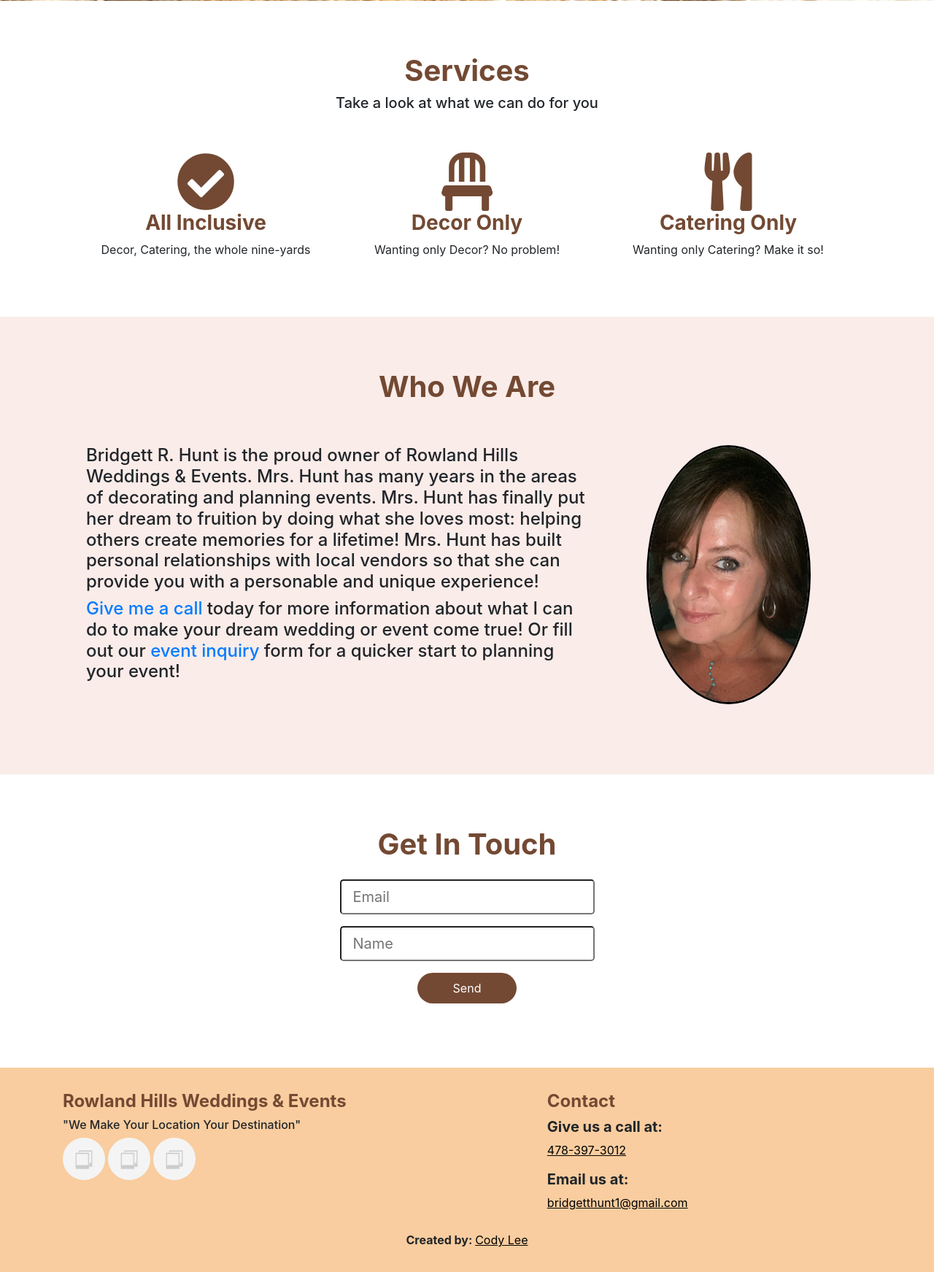
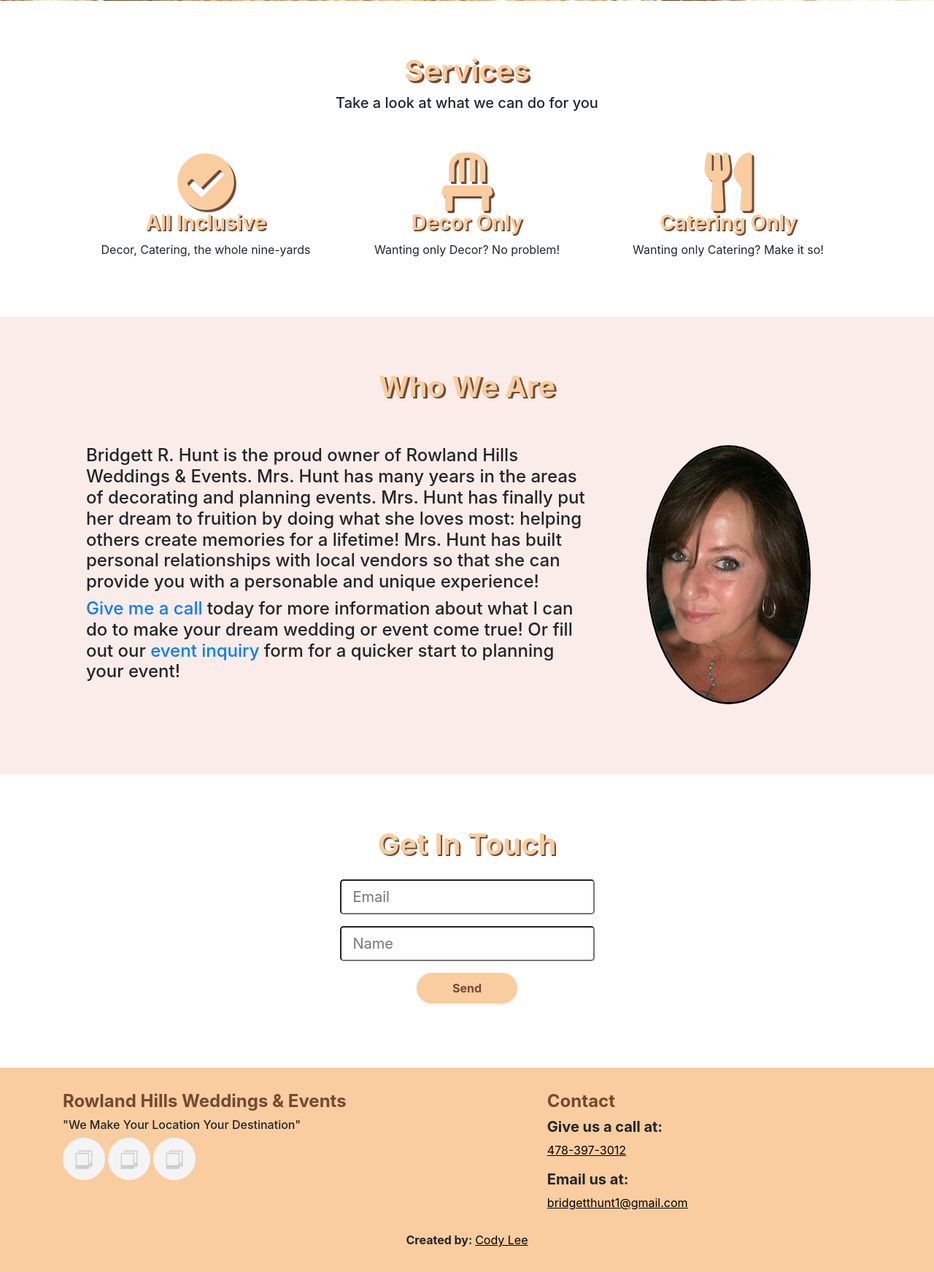
Before and after one commit to leecodya/rowland-hills, a Flask app: page / in a window 1280 px wide. Shown: the part 478-2221 px from the top of the page at 73% size. Run offline with Flask 2, Linux system fonts and the light colour scheme; some libraries are stand-ins or nearby versions.

Commit message:
made styling changes to home and services page that reduces the brown color on the page

```diff
--- a/static/style.css
+++ b/static/style.css
@@ -9,11 +9,28 @@
     color: white;
 }
 .primary-text{
-    color: #f9cd9f;
+    color: #f9cd9f !important;
+    font-weight: bold;
+}
+.secondary-text{
+    color: #faece9 !important;
+    font-weight: bold;
 }
 .brown-text{
     color: #734933 !important;
     font-weight: bolder;
+}
+.brown-text-border{
+    text-shadow: -1px 1px 0 #734933,
+                1px 1px 0 #734933,
+                1px -1px 0 #734933,
+                -1px -1px 0 #734933;
+}
+.primary-text-border{
+    text-shadow: -1px 1px 0 #f9cd9f,
+                1px 1px 0 #f9cd9f,
+                1px -1px 0 #f9cd9f,
+                -1px -1px 0 #f9cd9f;
 }
 .right-border{
     border-right: black solid 3px;
@@ -32,3 +49,6 @@
     background-color: #734933;
     color: white;
 }
+.serif{
+    font-family: Cambria, Cochin, Georgia, Times, 'Times New Roman', serif;
+}
--- a/templates/home.html
+++ b/templates/home.html
@@ -7,25 +7,25 @@
 <div class="bg-white">
     <div class="container p-5">
         <div class="row justify-content-center">
-            <h1 class="brown-text pt-4">Services</h1>
+            <h1 class="primary-text pt-4" style="text-shadow: 3px 3px #734933;">Services</h1>
         </div>
         <div class="row justify-content-center">
             <h5>Take a look at what we can do for you</h5>
         </div>
         <div class="row pt-5 pb-3">
             <div class="col-md-4 text-center">
-                <i class="far fa-check-circle fa-5x brown-text"></i>
-                <h3 class="brown-text">All Inclusive</h3>
+                <i class="far fa-check-circle fa-5x primary-text" style="text-shadow: 3px 3px #734933;"></i>
+                <h3 class="primary-text" style="text-shadow: 2px 2px #734933;">All Inclusive</h3>
                 <p>Decor, Catering, the whole nine-yards</p>
             </div>
             <div class="col-md-4 text-center">
-                <i class="far fa-chair fa-5x brown-text"></i>
-                <h3 class="brown-text">Decor Only</h3>
+                <i class="far fa-chair fa-5x primary-text" style="text-shadow: 3px 3px #734933;"></i>
+                <h3 class="primary-text" style="text-shadow: 2px 2px #734933;">Decor Only</h3>
                 <p>Wanting only Decor? No problem!</p>
             </div>
             <div class="col-md-4 text-center">
-                <i class="far fa-utensils fa-5x brown-text"></i>
-                <h3 class="brown-text">Catering Only</h3>
+                <i class="far fa-utensils fa-5x primary-text" style="text-shadow: 3px 3px #734933;"></i>
+                <h3 class="primary-text" style="text-shadow: 2px 2px #734933;">Catering Only</h3>
                 <p>Wanting only Catering? Make it so!</p>
             </div>
         </div>
@@ -34,7 +34,7 @@
 <!-- Who We Are Section-->
 <div class="container p-5">
     <div class="row justify-content-center">
-        <h1 class="brown-text pt-4">Who We Are</h1>
+        <h1 class="primary-text pt-4" style="text-shadow: 3px 2px #734933;">Who We Are</h1>
     </div>
     <div class="row pt-5 pb-5">
         <div class="col-md-8">
@@ -82,7 +82,7 @@
 <div class="bg-white"><!-- The bg-white tag will stay in place until the testimonials section is up and running-->
     <div class="container p-5">
         <div class="row justify-content-center">
-            <h1 class="brown-text pt-4">Get In Touch</h1>
+            <h1 class="primary-text pt-4" style="text-shadow: 2px 2px #734933;">Get In Touch</h1>
         </div>
         <div class="row justify-content-center p-3 pb-4">
             <form action="https://formspree.io/xbjpjgvw" method="POST">
@@ -94,7 +94,7 @@
                 </div>
                 <input type="hidden" name="_subject" value="More Information please?" />
                 <div class="form-group text-center">
-                    <button class="btn brownBackground rounded-pill p-2 pl-5 pr-5" type="submit">Send</button>
+                    <button class="btn myBackground brown-text shadow-sm rounded-pill p-2 pl-5 pr-5" type="submit">Send</button>
                 </div>
             </form>
         </div>
```
Also changed, not shown: templates/services.html (+5 -5 lines).
